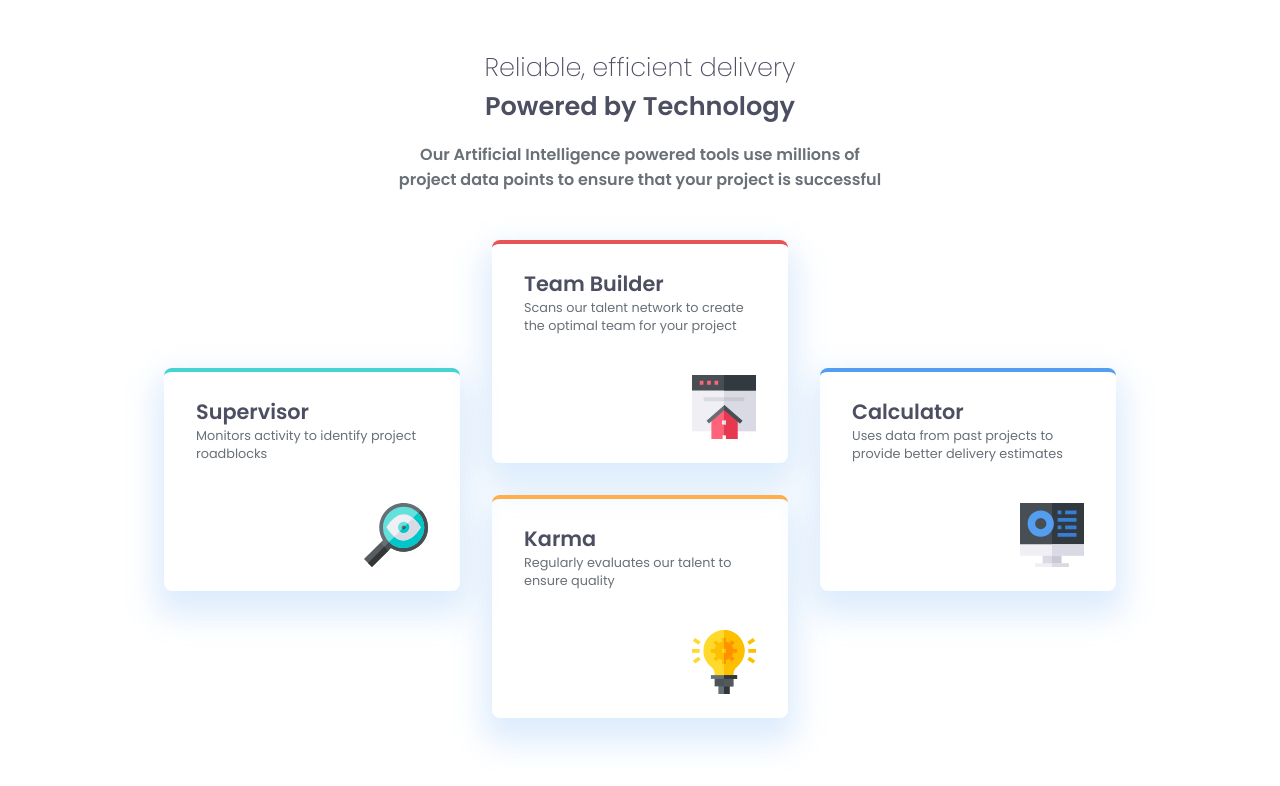
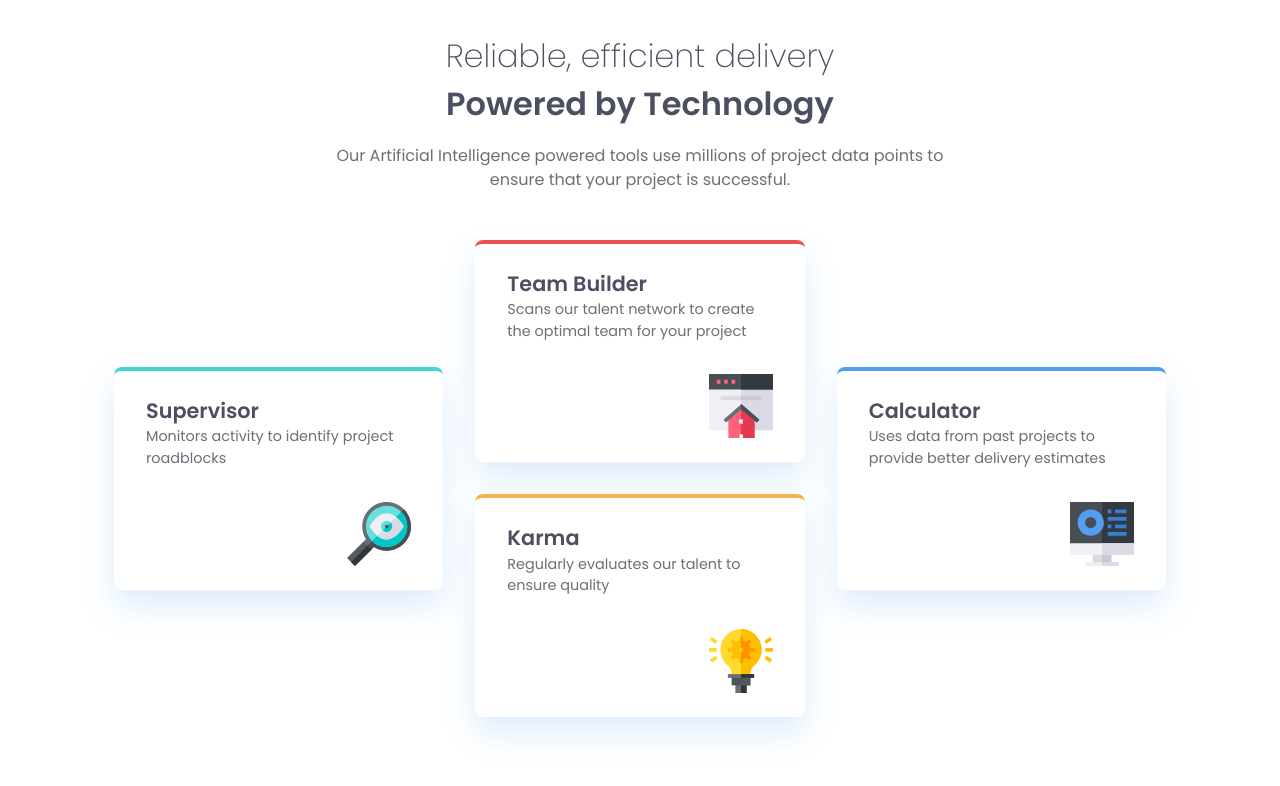
Before and after one commit to TelmoManduco/four-card-feature-section-master, a plain HTML site: page index.html in a window 1280 px wide. Drawn offline with Linux system fonts and the light colour scheme.

Commit message:
final version
final version of this project

```diff
--- a/index.html
+++ b/index.html
@@ -10,6 +10,7 @@
 </head>
 
 <body>
+    <!--
     <main class="wrapper">
         <header class="header">
             <h1 class="header-title">Reliable, efficient delivery</h1>
@@ -48,6 +49,45 @@
             </div>
         </section>
     </main>
+    -->
+
+    <main class="wrapper">
+        <header class="header">
+            <h1 class="header-title">Reliable, efficient delivery</h1>
+            <h2 class="header-subtitle">Powered by Technology</h2>
+            <p class="header-paragraph">
+                Our Artificial Intelligence powered tools use millions of project data points
+                to ensure that your project is successful.
+            </p>
+        </header>
+
+        <section class="cards">
+            <article class="card supervisor">
+                <h3 class="card-title">Supervisor</h3>
+                <p class="card-paragraph">Monitors activity to identify project roadblocks</p>
+                <img src="images/icon-supervisor.svg" alt="" class="card-icon">
+            </article>
+
+            <article class="card team-builder">
+                <h3 class="card-title">Team Builder</h3>
+                <p class="card-paragraph">Scans our talent network to create the optimal team for your project</p>
+                <img src="images/icon-team-builder.svg" alt="" class="card-icon">
+            </article>
+
+            <article class="card karma">
+                <h3 class="card-title">Karma</h3>
+                <p class="card-paragraph">Regularly evaluates our talent to ensure quality</p>
+                <img src="images/icon-karma.svg" alt="" class="card-icon">
+            </article>
+
+            <article class="card calculator">
+                <h3 class="card-title">Calculator</h3>
+                <p class="card-paragraph">Uses data from past projects to provide better delivery estimates</p>
+                <img src="images/icon-calculator.svg" alt="" class="card-icon">
+            </article>
+        </section>
+    </main>
+
 </body>
 
 </html>
--- a/style.css
+++ b/style.css
@@ -1,5 +1,5 @@
 @import url('https://fonts.googleapis.com/css2?family=Poppins:wght@200;400;600&display=swap');
-
+/*
 :root {
     --red: #ea5353;
     --cyan: #45d3d3;
@@ -118,3 +118,115 @@ body {
     .karma { grid-area: karma; }
     .calculator { grid-area: calculator; align-self: center; }
 }
+
+*/
+
+
+:root {
+    --red: #ea5353;
+    --cyan: #45d3d3;
+    --orange: #fcaf4a;
+    --blue: #549ef2;
+    --light-grey: #697077;
+    --dark-grey: #4c4e61;
+    --max-width: 1100px;
+}
+
+* {
+    margin: 0;
+    padding: 0;
+    box-sizing: border-box;
+}
+
+body {
+    font-family: 'Poppins', sans-serif;
+    background-color: white;
+    line-height: 1.5;
+}
+
+.wrapper {
+    margin: 0 auto;
+    padding: 2rem 1.5rem;
+    max-width: var(--max-width);
+}
+
+.header {
+    text-align: center;
+    margin-bottom: 3rem;
+}
+
+.header-title {
+    color: var(--dark-grey);
+    font-weight: 200;
+    font-size: 1.6rem;
+}
+
+.header-subtitle {
+    color: var(--dark-grey);
+    font-weight: 600;
+    font-size: 1.6rem;
+    margin-bottom: 1rem;
+}
+
+.header-paragraph {
+    color: var(--light-grey);
+    font-weight: 400;
+    max-width: 40rem;
+    margin: 0 auto;
+}
+
+.cards {
+    display: grid;
+    gap: 2rem;
+}
+
+.card {
+    border-radius: 0.5rem;
+    padding: 1.5rem 2rem;
+    box-shadow: 0 1rem 2rem rgba(84, 158, 242, 0.2);
+    display: flex;
+    flex-direction: column;
+}
+
+.card-title {
+    font-size: 1.3rem;
+    color: var(--dark-grey);
+}
+
+.card-paragraph {
+    font-size: 0.9rem;
+    color: var(--light-grey);
+}
+
+.card-icon {
+    margin-top: 2rem;
+    margin-left: auto;
+    display: block;
+}
+
+.supervisor { border-top: 0.3rem solid var(--cyan); }
+.team-builder { border-top: 0.3rem solid var(--red); }
+.karma { border-top: 0.3rem solid var(--orange); }
+.calculator { border-top: 0.3rem solid var(--blue); }
+
+@media (min-width: 680px) {
+    .cards {
+        grid-template-columns: repeat(2, 1fr);
+    }
+}
+
+@media (min-width: 1250px) {
+    .header-title { font-size: 2rem; }
+    .header-subtitle { font-size: 2rem; }
+    .cards {
+        grid-template-columns: repeat(3, 1fr);
+        grid-template-areas:
+            "supervisor team-builder calculator"
+            "supervisor karma calculator";
+    }
+
+    .supervisor { grid-area: supervisor; align-self: center; }
+    .team-builder { grid-area: team-builder; }
+    .karma { grid-area: karma; }
+    .calculator { grid-area: calculator; align-self: center; }
+}
```
Also changed, not shown: images/screenshot.png (added), 1 other file.
